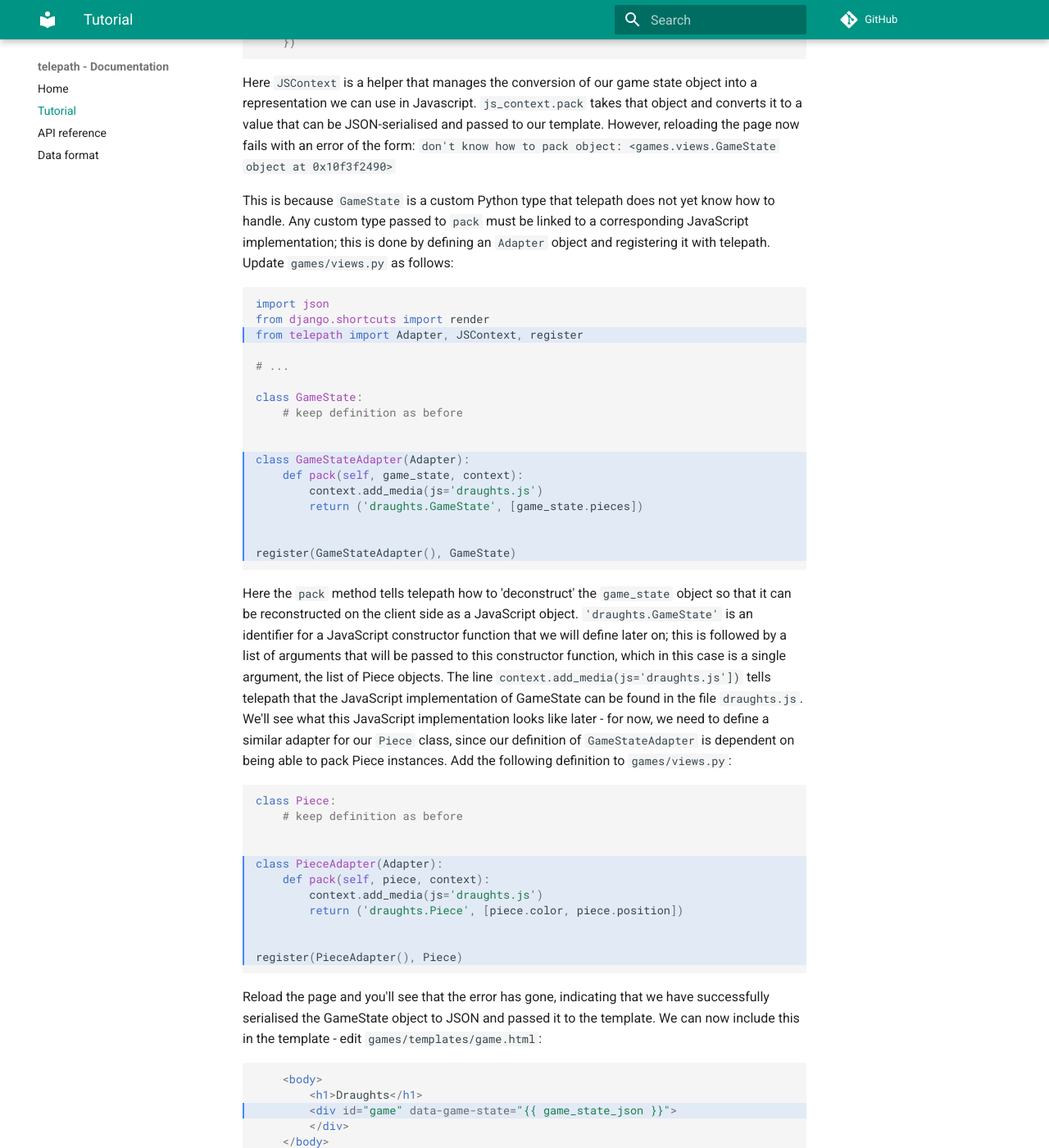
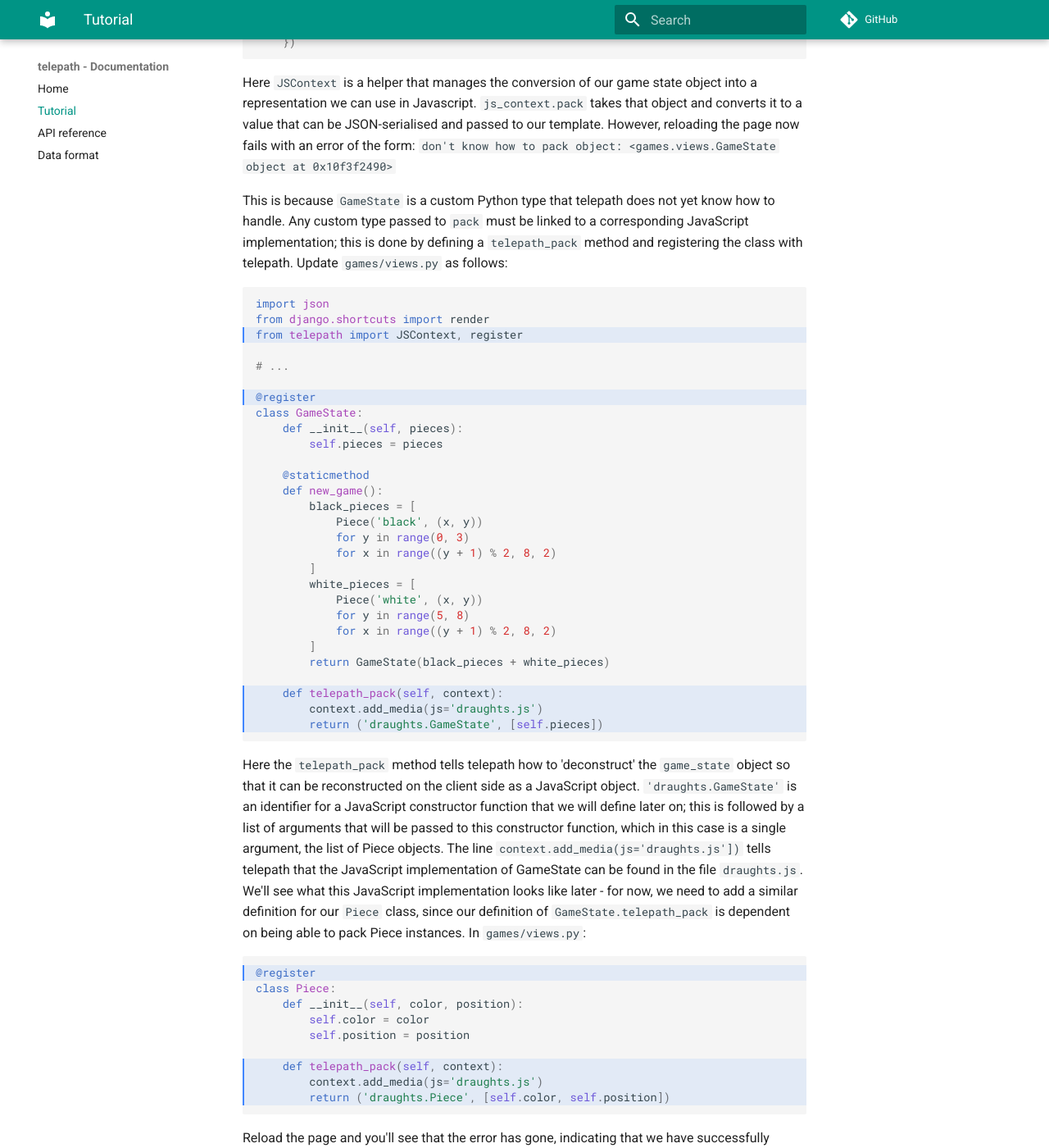
Before and after one commit to wagtail/telepath, an MkDocs documentation site: the page built from docs/tutorial.md, in a window 1280 px wide and 1400 px high, scrolled down 2566 px. Shown: the whole window at 82% size. Built offline with MkDocs 1.6.1 and Material for MkDocs 9.7.7, drawn with Linux system fonts in a browser that asks for light colours; comment, search, counter and statistics services are not loaded; some of the changed text lies outside the part shown.

Commit message:
Update docs to use telepath_pack / auto adapter registration

````diff
--- a/docs/tutorial.md
+++ b/docs/tutorial.md
@@ -118,42 +118,51 @@ def game(request):
 
 Here `JSContext` is a helper that manages the conversion of our game state object into a representation we can use in Javascript. `js_context.pack` takes that object and converts it to a value that can be JSON-serialised and passed to our template. However, reloading the page now fails with an error of the form: `don't know how to pack object: <games.views.GameState object at 0x10f3f2490>`
 
-This is because `GameState` is a custom Python type that telepath does not yet know how to handle. Any custom type passed to `pack` must be linked to a corresponding JavaScript implementation; this is done by defining an `Adapter` object and registering it with telepath. Update `games/views.py` as follows:
+This is because `GameState` is a custom Python type that telepath does not yet know how to handle. Any custom type passed to `pack` must be linked to a corresponding JavaScript implementation; this is done by defining a `telepath_pack` method and registering the class with telepath. Update `games/views.py` as follows:
 
-```python hl_lines="3 11-17"
+```python hl_lines="3 7 26-28"
 import json
 from django.shortcuts import render
-from telepath import Adapter, JSContext, register
+from telepath import JSContext, register
 
 # ...
 
+@register
 class GameState:
-    # keep definition as before
+    def __init__(self, pieces):
+        self.pieces = pieces
 
+    @staticmethod
+    def new_game():
+        black_pieces = [
+            Piece('black', (x, y))
+            for y in range(0, 3)
+            for x in range((y + 1) % 2, 8, 2)
+        ]
+        white_pieces = [
+            Piece('white', (x, y))
+            for y in range(5, 8)
+            for x in range((y + 1) % 2, 8, 2)
+        ]
+        return GameState(black_pieces + white_pieces)
 
-class GameStateAdapter(Adapter):
-    def pack(self, game_state, context):
+    def telepath_pack(self, context):
         context.add_media(js='draughts.js')
-        return ('draughts.GameState', [game_state.pieces])
-
-
-register(GameStateAdapter(), GameState)
+        return ('draughts.GameState', [self.pieces])
 ```
 
-Here the `pack` method tells telepath how to 'deconstruct' the `game_state` object so that it can be reconstructed on the client side as a JavaScript object. `'draughts.GameState'` is an identifier for a JavaScript constructor function that we will define later on; this is followed by a list of arguments that will be passed to this constructor function, which in this case is a single argument, the list of Piece objects. The line `context.add_media(js='draughts.js'])` tells telepath that the JavaScript implementation of GameState can be found in the file `draughts.js`. We'll see what this JavaScript implementation looks like later - for now, we need to define a similar adapter for our `Piece` class, since our definition of `GameStateAdapter` is dependent on being able to pack Piece instances. Add the following definition to `games/views.py`:
+Here the `telepath_pack` method tells telepath how to 'deconstruct' the `game_state` object so that it can be reconstructed on the client side as a JavaScript object. `'draughts.GameState'` is an identifier for a JavaScript constructor function that we will define later on; this is followed by a list of arguments that will be passed to this constructor function, which in this case is a single argument, the list of Piece objects. The line `context.add_media(js='draughts.js'])` tells telepath that the JavaScript implementation of GameState can be found in the file `draughts.js`. We'll see what this JavaScript implementation looks like later - for now, we need to add a similar definition for our `Piece` class, since our definition of `GameState.telepath_pack` is dependent on being able to pack Piece instances. In `games/views.py`:
 
-```python hl_lines="5-11"
+```python hl_lines="1 7-9"
+@register
 class Piece:
-    # keep definition as before
+    def __init__(self, color, position):
+        self.color = color
+        self.position = position
 
-
-class PieceAdapter(Adapter):
-    def pack(self, piece, context):
+    def telepath_pack(self, context):
         context.add_media(js='draughts.js')
-        return ('draughts.Piece', [piece.color, piece.position])
-
-
-register(PieceAdapter(), Piece)
+        return ('draughts.Piece', [self.color, self.position])
 ```
 
 Reload the page and you'll see that the error has gone, indicating that we have successfully serialised the GameState object to JSON and passed it to the template. We can now include this in the template - edit `games/templates/game.html`:
@@ -199,7 +208,7 @@ Add this to the HTML header in `games/templates/game.html`:
     </head>
 ```
 
-Reloading the page and viewing source, you'll see that this brings in two JavaScript includes - `telepath.js` (the client-side telepath library, which provides the unpacking mechanism) and the `draughts.js` file we specified in our adapter definitions. The latter doesn't exist yet, so let's create it - in `games/static/draughts.js`:
+Reloading the page and viewing source, you'll see that this brings in two JavaScript includes - `telepath.js` (the client-side telepath library, which provides the unpacking mechanism) and the `draughts.js` file we specified in our `telepath_pack` methods. The latter doesn't exist yet, so let's create it - in `games/static/draughts.js`:
 
 ```javascript
 class Piece {
@@ -219,7 +228,7 @@ class GameState {
 window.telepath.register('draughts.GameState', GameState);
 ```
 
-The two class definitions implement the constructor functions that we declared earlier in the adapter objects - the arguments received by the constructor match the ones we supplied in the `pack` method. The `window.telepath.register` lines attach these class definitions to the corresponding identifiers that were specified through `js_constructor`. This now gives us everything we need to unpack the JSON - back in `games/templates/game.html`, update the JS code as follows:
+The two class definitions implement the constructor functions that we declared earlier in the `telepath_pack` methods - the arguments received by the constructor match the ones we supplied in the `pack` method. The `window.telepath.register` lines attach these class definitions to the corresponding identifiers that were specified through `js_constructor`. This now gives us everything we need to unpack the JSON - back in `games/templates/game.html`, update the JS code as follows:
 
 ```html hl_lines="4-8"
         <script>
@@ -304,6 +313,6 @@ Reload the page, and you'll see our draughts board set up and ready for a game.
 
 Let's take a quick look back at what we've achieved:
 
-* We've packed and unpacked a data structure of custom Python / JavaScript types, without having to write code to recurse over that structure. If our GameState object becomes more complex (for example, the 'pieces' list might become a mixed list of Piece and King objects, or the state could include the game history) then there's no need to refactor any of the data packing / unpacking logic, other than providing an adapter object for each class used.
+* We've packed and unpacked a data structure of custom Python / JavaScript types, without having to write code to recurse over that structure. If our GameState object becomes more complex (for example, the 'pieces' list might become a mixed list of Piece and King objects, or the state could include the game history) then there's no need to refactor any of the data packing / unpacking logic, other than registering each class with a `telepath_pack` method.
 * Only the JS files necessary for unpacking the on-page data were served - if our gaming app expanded to cover Chess, Go and Othello, with all of the resulting classes registered with telepath, we'd still only need to serve the draughts-related code on this page.
 * Even though we're working with arbitrary objects, no dynamic inline JavaScript was required - all dynamic data was passed as JSON, and all JavaScript code was fixed at deployment time (important if our site is enforcing [CSP](https://developer.mozilla.org/en-US/docs/Web/HTTP/CSP)).
````
Also changed, not shown: docs/api_reference.md (+6 -0 lines).
